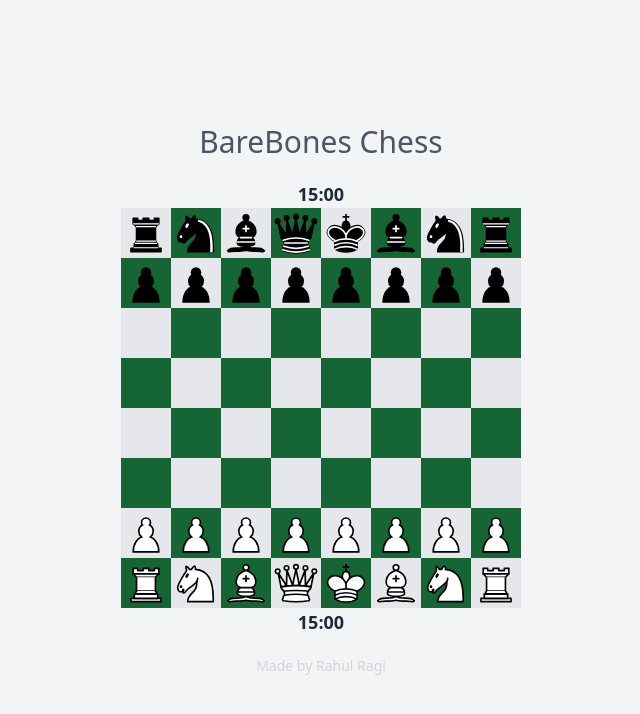
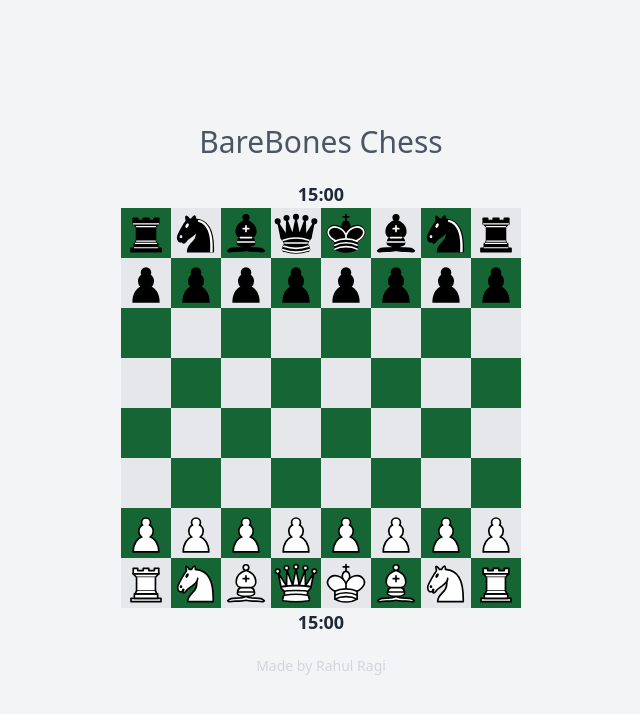
Before and after one commit to rahulragidev/my-board, a Next.js app: page / in a window 1280 px wide. Shown: the top 714 px of the page, without its empty margins (319-959 px from the left). Built offline with nearby package versions, Linux system fonts and the light colour scheme.

Commit message:
working board with components

```diff
--- a/components/Board.js
+++ b/components/Board.js
@@ -1,4 +1,4 @@
-import React, { useEffect, useState } from "react";
+import React, { useState, useEffect } from "react";
 import Square from "./Square";
 import Rook from "./Rook";
 import Knight from "./Knight";
@@ -9,112 +9,82 @@ import Pawn from "./Pawn";
 import EmptySquare from "./EmptySquare";
 import ChessClock from "./ChessClock";
 
+const pieceComponents = {
+  Rook,
+  Knight,
+  Bishop,
+  Queen,
+  King,
+  Pawn,
+};
+
+const createInitialBoard = () => {
+  const rows = "87654321";
+  const cols = "abcdefgh";
+  const board = {};
+
+  rows.split("").forEach((row) => {
+    cols.split("").forEach((col) => {
+      let pieceComponent = null;
+      const color = row > "6" ? "black" : "white";
+      const square = `${col}${row}`;
+
+      if (row === "8" || row === "1") {
+        const order = [
+          "Rook",
+          "Knight",
+          "Bishop",
+          "Queen",
+          "King",
+          "Bishop",
+          "Knight",
+          "Rook",
+        ];
+        pieceComponent = React.createElement(
+          pieceComponents[order[cols.indexOf(col)]],
+          { color }
+        );
+      } else if (row === "7" || row === "2") {
+        pieceComponent = <Pawn color={color} />;
+      }
+
+      board[square] = pieceComponent || <EmptySquare />;
+    });
+  });
+
+  return board;
+};
+
 const Board = () => {
-  const initialBoardState = [
-    <Rook color="black" />,
-    <Knight color="black" />,
-    <Bishop color="black" />,
-    <Queen color="black" />,
-    <King color="black" />,
-    <Bishop color="black" />,
-    <Knight color="black" />,
-    <Rook color="black" />,
-    <Pawn color="black" />,
-    <Pawn color="black" />,
-    <Pawn color="black" />,
-    <Pawn color="black" />,
-    <Pawn color="black" />,
-    <Pawn color="black" />,
-    <Pawn color="black" />,
-    <Pawn color="black" />,
-    <EmptySquare />,
-    <EmptySquare />,
-    <EmptySquare />,
-    <EmptySquare />,
-    <EmptySquare />,
-    <EmptySquare />,
-    <EmptySquare />,
-    <EmptySquare />,
-    <EmptySquare />,
-    <EmptySquare />,
-    <EmptySquare />,
-    <EmptySquare />,
-    <EmptySquare />,
-    <EmptySquare />,
-    <EmptySquare />,
-    <EmptySquare />,
-    <EmptySquare />,
-    <EmptySquare />,
-    <EmptySquare />,
-    <EmptySquare />,
-    <EmptySquare />,
-    <EmptySquare />,
-    <EmptySquare />,
-    <EmptySquare />,
-    <EmptySquare />,
-    <EmptySquare />,
-    <EmptySquare />,
-    <EmptySquare />,
-    <EmptySquare />,
-    <EmptySquare />,
-    <EmptySquare />,
-    <EmptySquare />,
-    <Pawn color="white" />,
-    <Pawn color="white" />,
-    <Pawn color="white" />,
-    <Pawn color="white" />,
-    <Pawn color="white" />,
-    <Pawn color="white" />,
-    <Pawn color="white" />,
-    <Pawn color="white" />,
-    <Rook color="white" />,
-    <Knight color="white" />,
-    <Bishop color="white" />,
-    <Queen color="white" />,
-    <King color="white" />,
-    <Bishop color="white" />,
-    <Knight color="white" />,
-    <Rook color="white" />,
-  ];
-
-  const initialTime = 900; // 15 minutes in seconds
+  const [boardState, setBoardState] = useState(createInitialBoard());
+  const [selectedSquare, setSelectedSquare] = useState(null);
+  const [turn, setTurn] = useState("white");
+  const [gameStarted, setGameStarted] = useState(false);
+  const initialTime = 900;
   const [whiteTime, setWhiteTime] = useState(initialTime);
   const [blackTime, setBlackTime] = useState(initialTime);
-  const [turn, setTurn] = useState("white"); // Start with white's turn
-  const [gameStarted, setGameStarted] = useState(false);
 
-  const [boardState, setBoardState] = useState(initialBoardState);
-  const [selectedPieceIndex, setSelectedPieceIndex] = useState(null);
+  const selectSquare = (square) => {
+    if (!gameStarted) setGameStarted(true);
 
-  const selectPiece = (index) => {
-    if (!gameStarted) {
-      setGameStarted(true);
-    }
-
-    const piece = boardState[index];
-    // If a piece is already selected and the clicked square is different, try to move
-    if (selectedPieceIndex !== null && selectedPieceIndex !== index) {
-      movePiece(index); // Attempt to move the selected piece
+    const piece = boardState[square];
+    if (selectedSquare && selectedSquare !== square) {
+      movePiece(square);
       return;
     }
 
-    // Check if the piece at the index belongs to the player whose turn it is
     if (piece && piece.props.color === turn) {
-      setSelectedPieceIndex(index);
+      setSelectedSquare(square);
     }
   };
 
-  const movePiece = (toIndex) => {
-    // Ensure that a piece is selected and it's a different square to move to
-    if (selectedPieceIndex !== null && selectedPieceIndex !== toIndex) {
-      // Perform the move
-      const newBoardState = [...boardState];
-      newBoardState[toIndex] = newBoardState[selectedPieceIndex];
-      newBoardState[selectedPieceIndex] = <EmptySquare />;
+  const movePiece = (toSquare) => {
+    if (selectedSquare && selectedSquare !== toSquare) {
+      const newBoardState = { ...boardState };
+      newBoardState[toSquare] = newBoardState[selectedSquare];
+      newBoardState[selectedSquare] = <EmptySquare />;
       setBoardState(newBoardState);
-
-      // Reset the selected piece and switch turns
-      setSelectedPieceIndex(null);
+      setSelectedSquare(null);
       setTurn(turn === "white" ? "black" : "white");
     }
   };
@@ -126,6 +96,31 @@ const Board = () => {
     }
   }, [gameStarted]);
 
+  const renderBoard = () => {
+    const rows = "87654321";
+    const cols = "abcdefgh";
+    const squares = [];
+
+    rows.split("").forEach((row) => {
+      cols.split("").forEach((col) => {
+        const square = `${col}${row}`;
+        squares.push(
+          <Square
+            key={square}
+            position={square}
+            onClick={() => selectSquare(square)}
+          >
+            {boardState[square]}
+          </Square>
+        );
+      });
+    });
+
+    return (
+      <div className="grid grid-cols-8 gap-0 w-full max-w-md">{squares}</div>
+    );
+  };
+
   return (
     <div className="flex flex-col items-center justify-center">
       <ChessClock
@@ -133,17 +128,7 @@ const Board = () => {
         time={blackTime}
         setTime={setBlackTime}
       />
-      <div className="grid grid-cols-8 gap-0 w-full max-w-md">
-        {boardState.map((piece, index) => (
-          <Square
-            key={index}
-            position={index}
-            onClick={() => selectPiece(index)}
-          >
-            {piece}
-          </Square>
-        ))}
-      </div>
+      {renderBoard()}
       <ChessClock
         isActive={turn === "white" && gameStarted}
         time={whiteTime}
--- a/components/Square.js
+++ b/components/Square.js
@@ -1,8 +1,15 @@
 import React from "react";
 
 const Square = ({ children, position, onClick }) => {
-  const isBlack = (Math.floor(position / 8) + position) % 2 === 1;
-  const bgColor = isBlack ? "bg-green-800" : "bg-gray-200";
+  // Calculate if the square is black or white based on its position
+  const isBlackSquare = () => {
+    const file = position.charCodeAt(0) - "a".charCodeAt(0); // Convert letter to number (a=0, b=1, c=2, ...)
+    const rank = parseInt(position[1], 10) - 1; // Convert rank to 0-indexed number
+
+    return (file + rank) % 2 === 1;
+  };
+
+  const bgColor = isBlackSquare() ? "bg-green-800" : "bg-gray-200";
 
   return (
     <div
```
